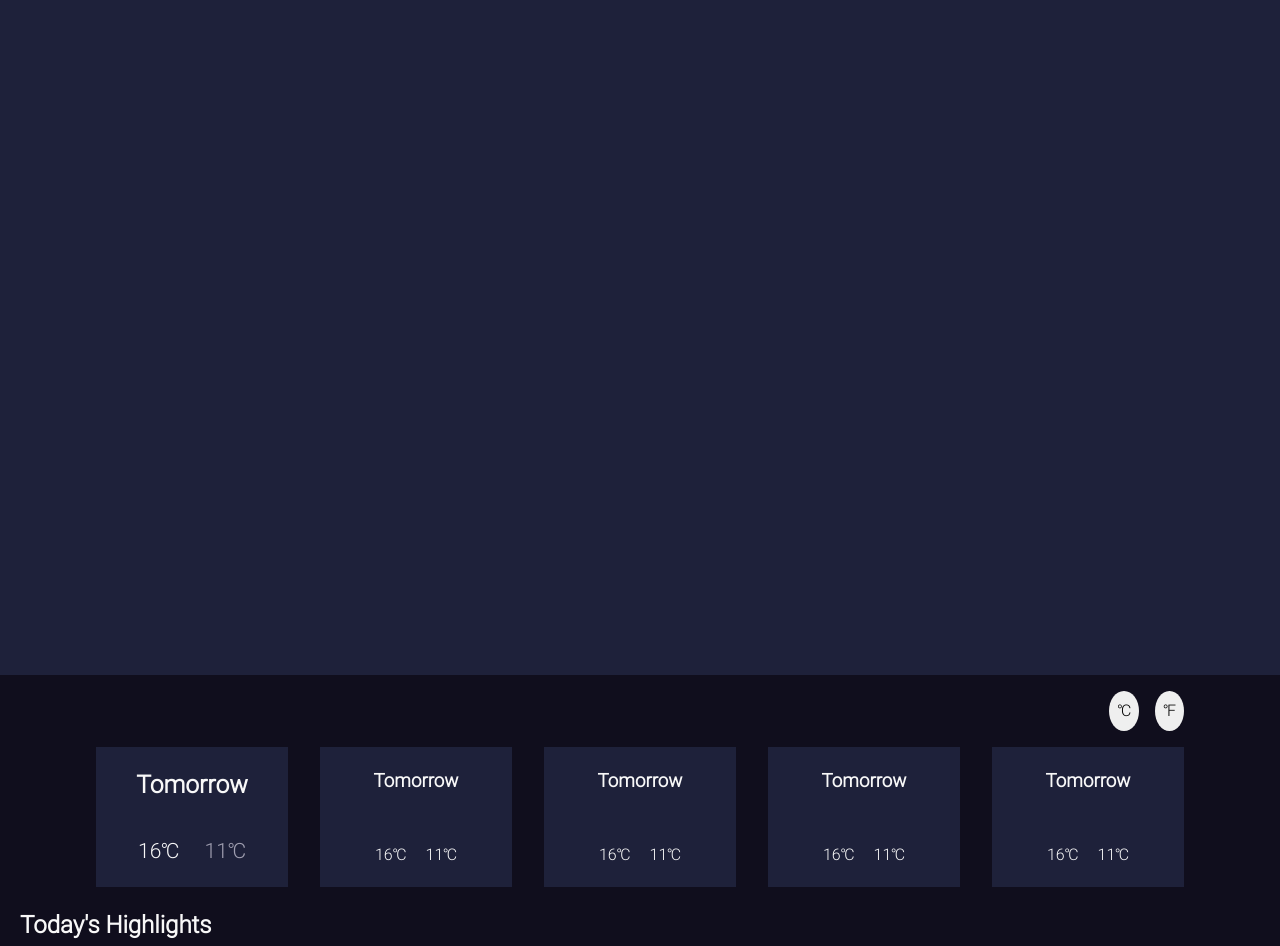
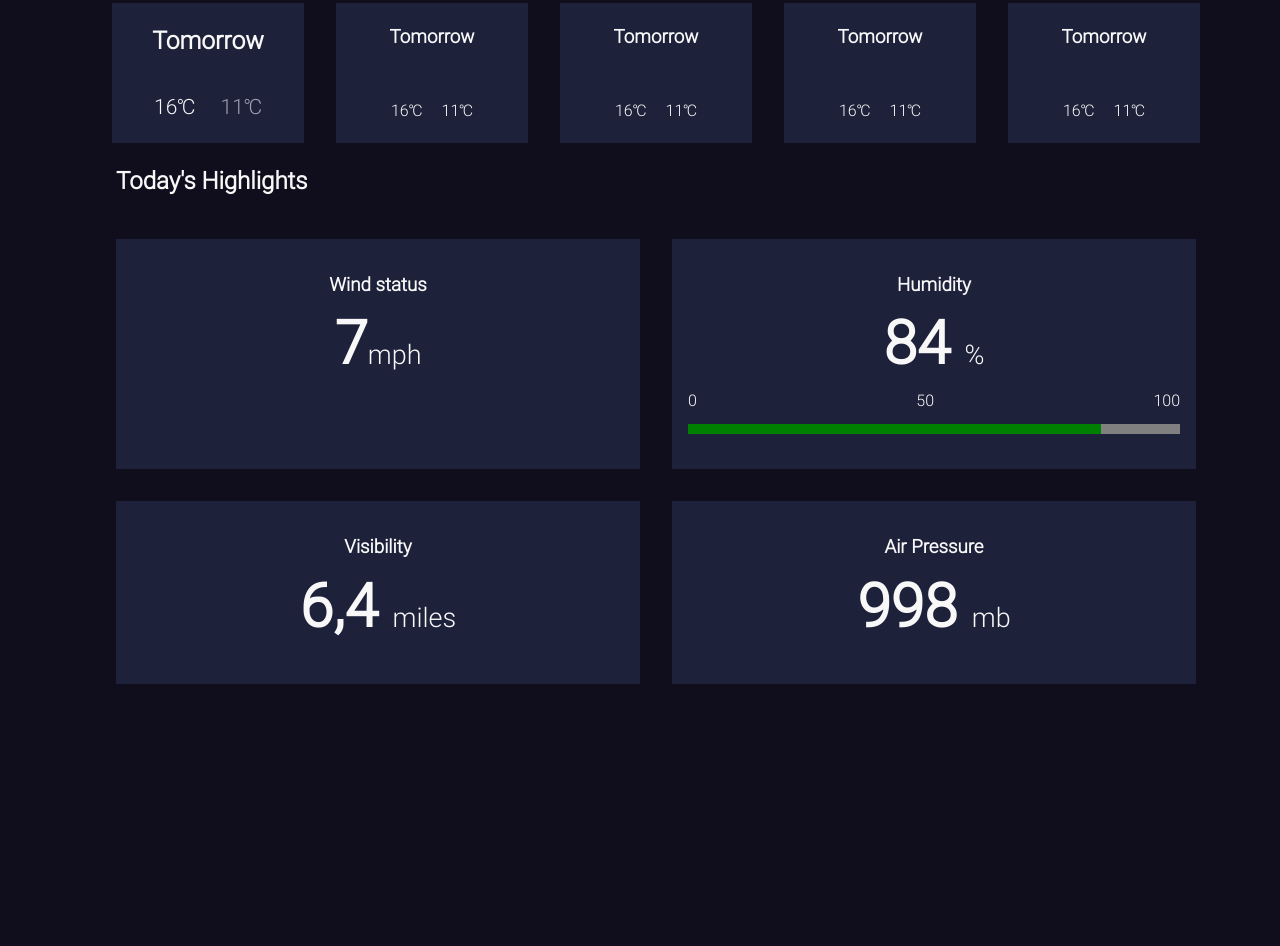
Before and after one commit to astragenius/TOP-Weather-APP, a website built with webpack: page src/template.html in a window 1280 px wide. Shown: the part 537-1483 px from the top of the page. After the commit the page ends 1241 px from the top, so only its background shows below. Built offline with nearby package versions, Linux system fonts and the light colour scheme; files whose address does not match are found by name; a web font is replaced by a local one.

Commit message:
add - add grid and flex props to content container for responsive design

```diff
--- a/src/scss/components/highlightBox.scss
+++ b/src/scss/components/highlightBox.scss
@@ -1,6 +1,14 @@
 .highlight {
-    display: grid;
-    gap: 1.5em;
+    //display: grid;
+    //gap: 1.5em;
+    //grid-template-columns: repeat(auto-fit, minmax(328px, 1fr));
+
+
+    --w:328px;
+    --n:2;
+    display:grid;
+    grid-template-columns:repeat(auto-fit,minmax(max(var(--w), 100%/(var(--n) + 1) + 0.1%),1fr)); /*this */
+    gap: 2em;
 }
 
 .highlight-box {
--- a/src/scss/layout/_content.scss
+++ b/src/scss/layout/_content.scss
@@ -1,3 +1,5 @@
+
+
 .content-left-img-container {
     max-width: 50%;
 
--- a/src/scss/layout/_grid.scss
+++ b/src/scss/layout/_grid.scss
@@ -5,6 +5,32 @@
     grid-template-columns: repeat(auto-fit, minmax(120px, 1fr));
 }
 
+.main-container {
+   /* display: grid;
+   grid-template-columns: 500px 1fr;
+   justify-content: center;
+   height: 100vh; */
+
+   display: flex;
+   flex-wrap: wrap;
+
+
+
+}
+
+.content-right {
+
+}
+
+.content-left {
+
+    flex: 1 1 500px;
+    background-color: black;
+
+}
+
+
+
 .content-right-header {
     display: flex;
     justify-content: flex-end;
--- a/src/scss/layout/_navigation.scss
+++ b/src/scss/layout/_navigation.scss
@@ -1,13 +1,18 @@
+
+.content-left {
+    position: relative;
+}
 
 .content-left-header {
 
-    z-index: 100;
-    height: 100vh;
+    //z-index: 100;
+    //height: 100vh;
 
 
 }
 .search-field {
     position: absolute;
+    display: none;
     margin-top: 2em;
     background-color: #1E213A;
 
--- a/src/template.html
+++ b/src/template.html
@@ -9,14 +9,14 @@
         <link rel="stylesheet" href="index.css" />
         <title>Test</title>
     </head>
-    <body>
+    <body class="bg-main-blueBg-900">
 
-        <main class="ff-raleway">
+        <main class="main-container ff-raleway wrapper ">
 
             <section class="content-left bg-main-blueBg-100 ">
-                <div class="wrapper ">
+                <div class=" ">
                     <header class="content-left-header">
-                       <!--  <button class="btn search-place-btn margin-block-start-24">Search for Places</button> -->
+                        <button class="btn search-place-btn margin-block-start-24">Search for Places</button>
                         <nav class="search-field">
                             <div class="close-btn-container">
 
@@ -134,8 +134,8 @@
 
 
                  </section>
+                 <h2 class="fs-24 clr-neutral-200 padding-20">Today's Highlights</h2>
                  <section class="highlight clr-neutral-200 padding-20">
-                    <h2 class="fs-24">Today's Highlights</h2>
                     <div class="highlight-box bg-main-blueBg-100">
                         <h3>Wind status</h3>
                         <p class="fs-800"> <span class="fw-700">7</span><span class="fs-600">mph</span> </p>
@@ -163,12 +163,12 @@
                     </div>
 
                  </section>
-                 <footer class="footer">
+                </section>
 
-                 </footer>
-            </section>
+            </main>
+            <footer class="footer">
 
-        </main>
+            </footer>
 
     </body>
 </html>
```
